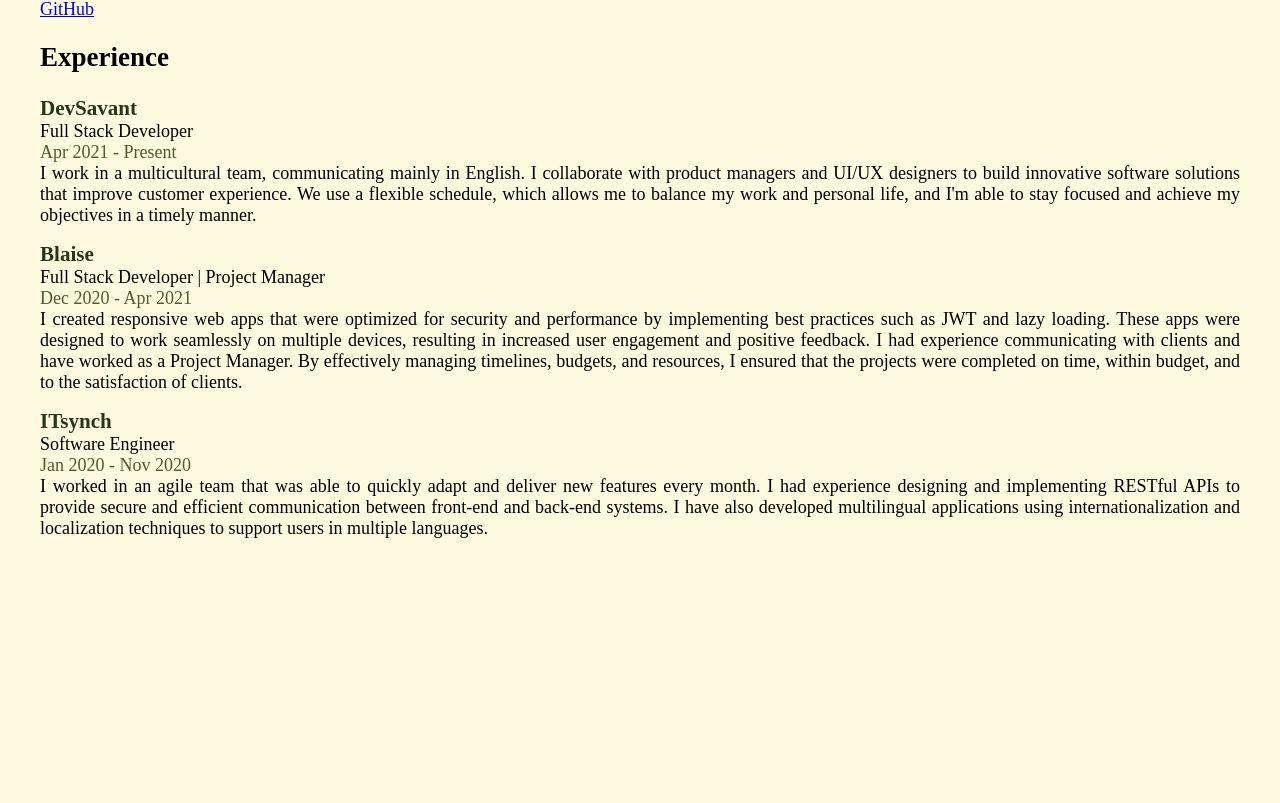
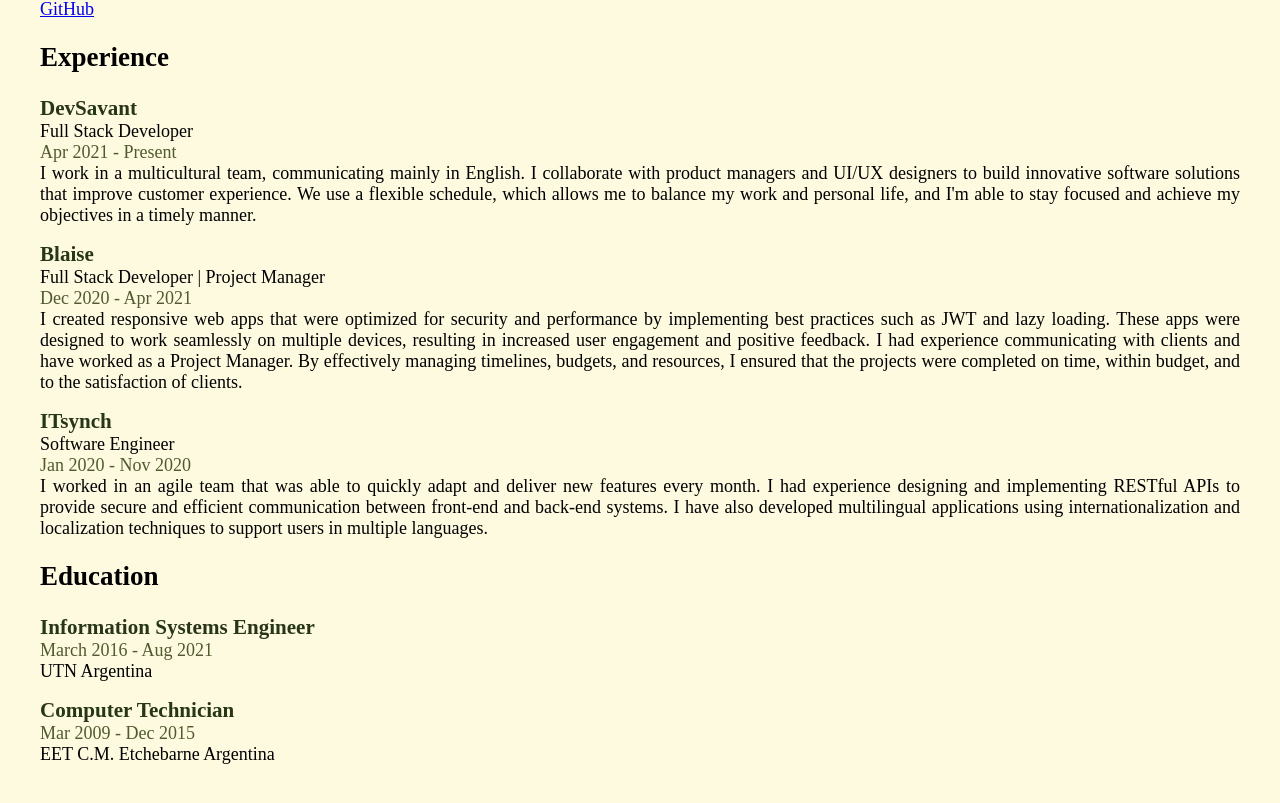
Before and after one commit to juanfrvera/juanfrvera.github.io, a SvelteKit app: page / in a window 1280 px wide. Shown: the part 399-1202 px from the top of the page. Before the commit the page ends 978 px from the top, so only its background shows below. Built offline with nearby package versions, Linux system fonts and the light colour scheme.

Commit message:
feat: added education

```diff
--- /dev/null
+++ b/src/components/education.svelte
@@ -0,0 +1,24 @@
+<div>
+	<h3 id="title"><slot name="degree" />
+	</h3>
+	<div id="date"><slot name="date" /></div>
+	<div id="degree">
+		<slot name="college" /></div>
+	<div id="description">
+		<slot />
+	</div>
+</div>
+
+<style>
+	#title {
+		margin: 0;
+		color: #283618;
+	}
+	#date {
+		color: #505a2e;
+	}
+	#description {
+		text-align: justify;
+		text-justify: inter-word;
+	}
+</style>
--- a/src/routes/+page.svelte
+++ b/src/routes/+page.svelte
@@ -1,5 +1,6 @@
 <script>
-	import Experience from '../components/experience.svelte';
+	import Education from '../components/education.svelte';
+import Experience from '../components/experience.svelte';
 	import Project from '../components/project.svelte';
 </script>
 
@@ -69,6 +70,20 @@
 			</span>
 		</Experience>
 	</div>
+
+	<h2>Education</h2>
+	<div class="section">
+		<Education>
+			<span slot="degree">Information Systems Engineer</span>
+			<span slot="date">March 2016 - Aug 2021</span>
+			<span slot="college">UTN Argentina</span>
+		</Education>
+		<Education>
+			<span slot="degree">Computer Technician</span>
+			<span slot="date">Mar 2009 - Dec 2015</span>
+			<span slot="college">EET C.M. Etchebarne Argentina</span>
+		</Education>
+	</div>
 </div>
 
 <style>
```
Also changed, not shown: 1 other file (tests, documents, lock files or other folders).
